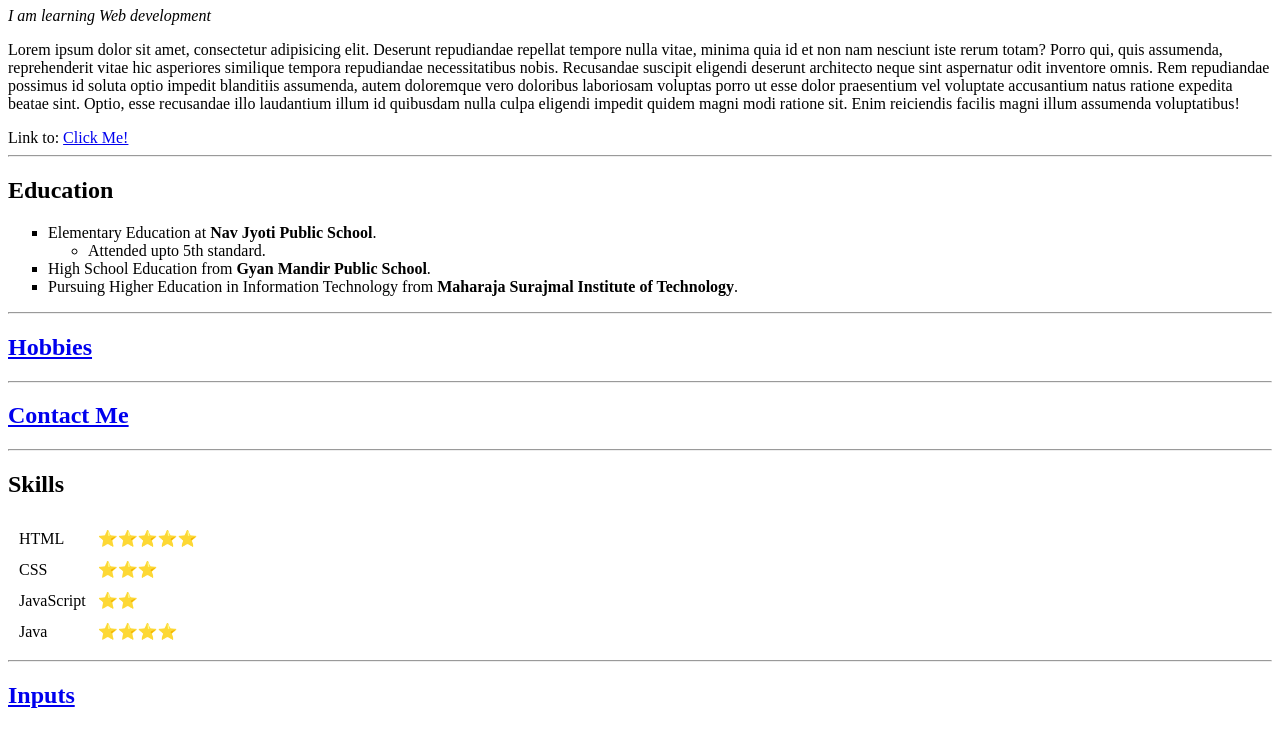
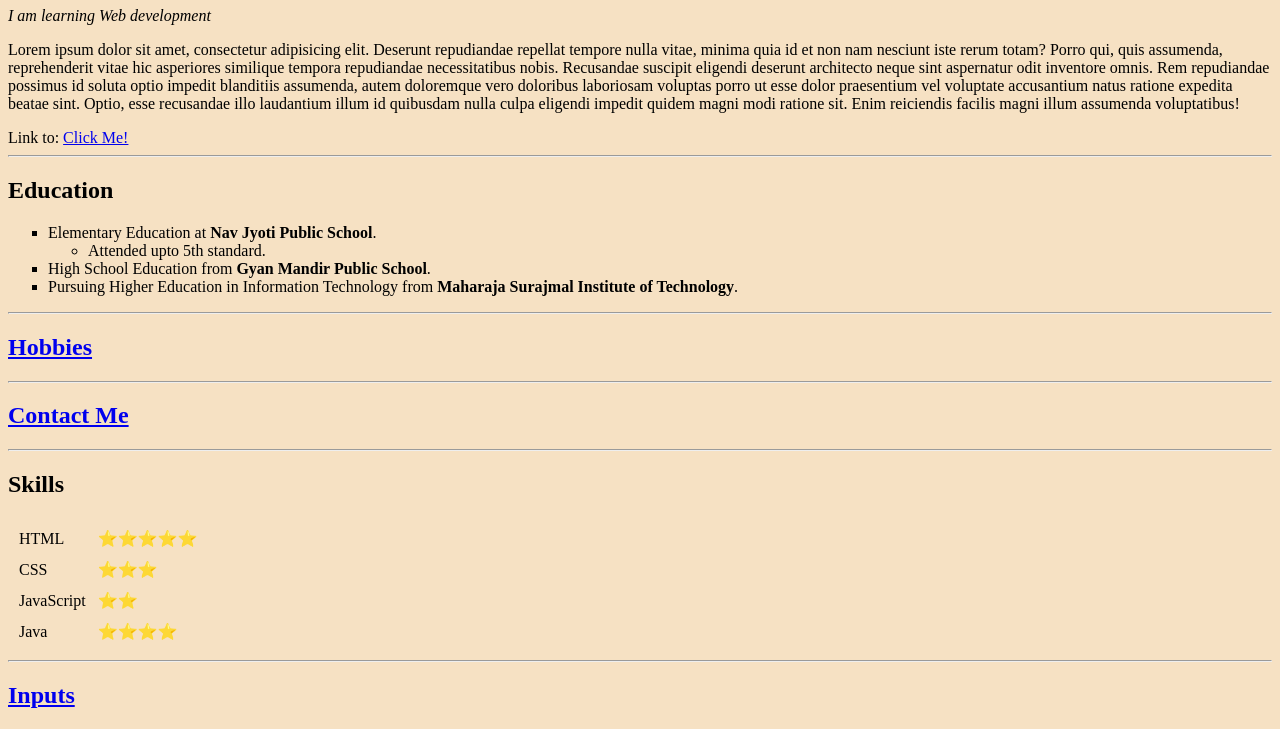
Before and after one commit to NikhilCode12/HTML---Personal-Site, a plain HTML site: page index.html in a window 1280 px wide. Shown: the part 385-1114 px from the top of the page. Drawn offline with Linux system fonts and the light colour scheme.

Commit message:
inline css

```diff
--- a/index.html
+++ b/index.html
@@ -6,7 +6,7 @@
     <meta name="viewport" content="width=device-width, initial-scale=1.0">
     <title>My Website</title>
 </head>
-<body>
+<body style="background-color: #F6E1C3;">
     <img src="https://avatars.githubusercontent.com/u/94921824?s=400&u=cc146ba14cbd8a13af9340443e4ddfaf48d5dc87&v=4" alt="Profile Picture">
     <h1>Nikhil Sharma</h1>
     <p><em>I am learning Web development</em></p>
```
